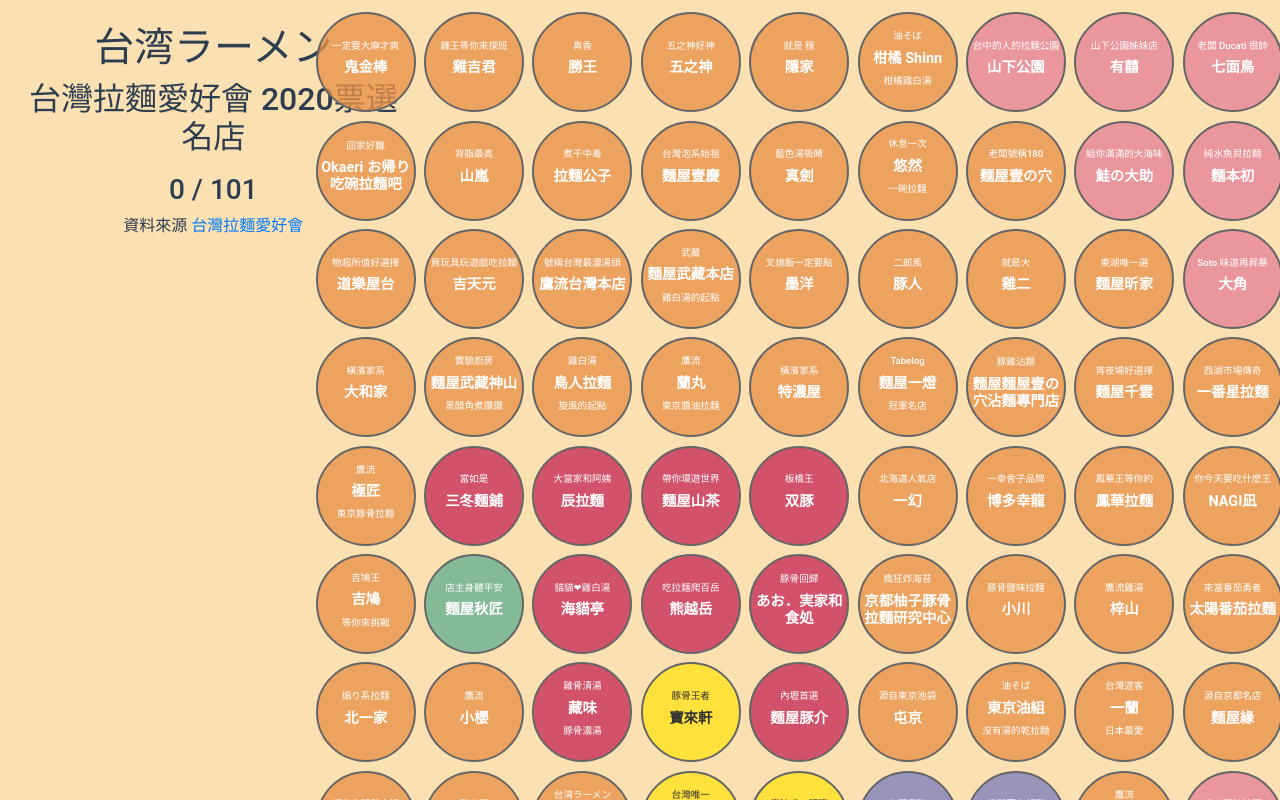
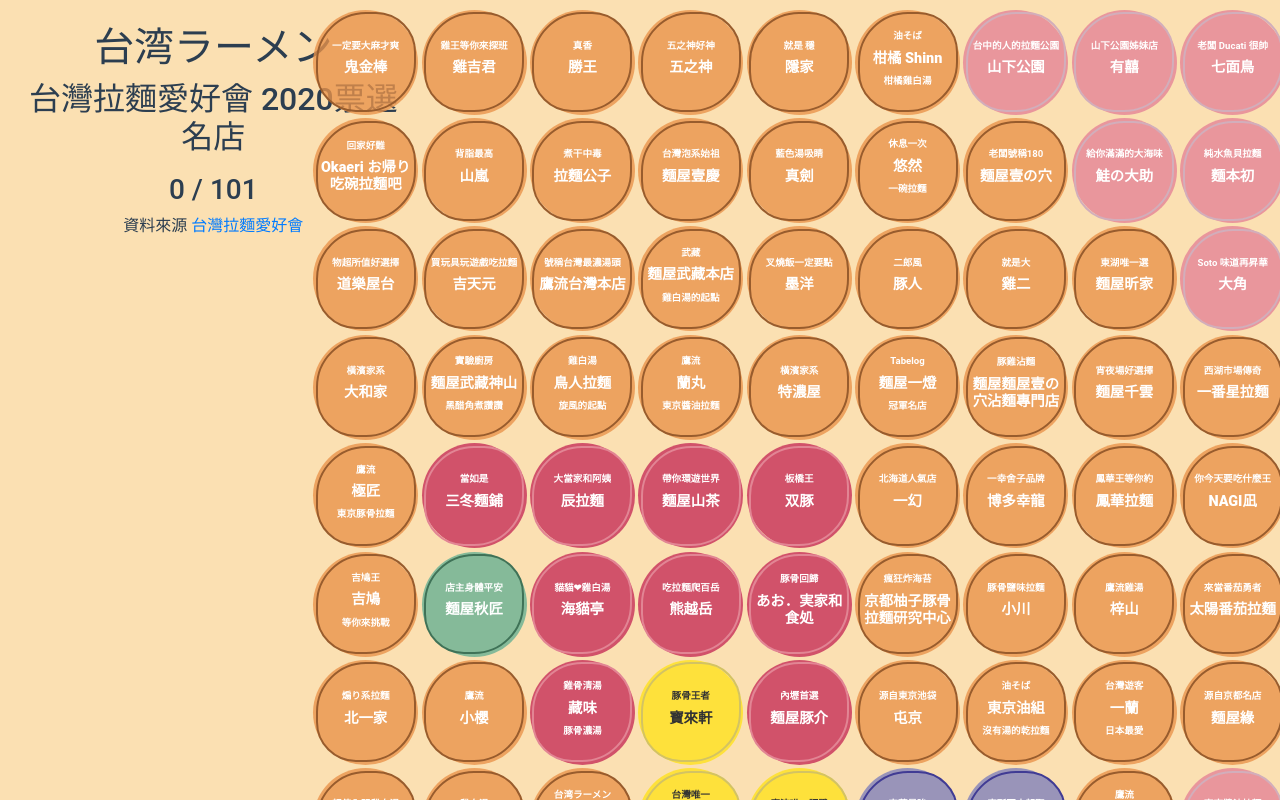
Before and after one commit to jd615645/ramen_point_card_2021, a Vue app: page / in a window 1280 px wide. Shown: the top 800 px of the page. Built offline with nearby package versions, Linux system fonts and the light colour scheme.

Commit message:
feat: add border transition

```diff
--- a/src/components/Point.vue
+++ b/src/components/Point.vue
@@ -1,7 +1,5 @@
 <template>
-  <div
-    class="point horizontal-vertical"
-    :class="`point-${ramen.color}`">
+  <div class="point horizontal-vertical" :color="ramen.color">
     <div class="selected horizontal-vertical" v-if="selected">
       <img src="../assets/images/ramens.png" alt="ramens">
     </div>
@@ -16,6 +14,8 @@
         {{ ramen.sub_title_bottom }}
       </h3>
     </div>
+    <div class="point-border"></div>
+    <div class="point-background"></div>
   </div>
 </template>
 
@@ -30,12 +30,7 @@
 </script>
 
 <!-- Add "scoped" attribute to limit CSS to this component only -->
-<style scoped>
-.point {
-  color: rgb(255, 255, 255);
-  margin: .2rem;
-}
-
+<style lang="scss" scoped>
 .horizontal-vertical {
   display: flex;
   align-items: center;
@@ -46,9 +41,14 @@
 .selected {
   width: 100px;
   height: 100px;
+
   padding: .3rem;
+
+  z-index: 100;
+
   position: absolute;
   border-radius: 50%;
+
   background-color: #2125296b;
 }
 .selected img {
@@ -56,48 +56,111 @@
   height: 100px;
 }
 
+.point-background {
+  height: 105px;
+  width: 105px;
+
+  z-index: 10;
+
+  position: absolute;
+  border-radius: 50%;
+}
+
 .info {
   height: 100px;
   width: 100px;
 
-  border: 2px solid;
+  z-index: 50;
+
   border-radius: 50%;
 }
 
-.point-pink .info {
-  border-color: #666;
+.point {
+  color: #ffffff;
+  margin: .2rem;
+}
+
+td {
+  .point-border {
+    transition: border-radius .3s ease-in-out;
+  }
+  &:hover .point-border {
+    border-radius: 40% 50%;
+  }
+}
+
+[color="pink"] {
+  .point-border {
+    border-color: #D2AEBB;
+  }
+  .point-background {
     background-color: #e58297c7;
   }
-.point-orange .info {
-  border-color: #666;
+}
+[color="orange"] {
+  .point-border {
+    border-color: #985C2D;
+  }
+  .point-background {
     background-color: #EA924Ac7;
   }
-.point-red .info {
-  border-color: #666;
+}
+[color="red"] {
+  .point-border {
+    border-color: #E28594;
+  }
+  .point-background {
     background-color: #C62B56c7;
   }
-.point-green .info {
-  border-color: #666;
+}
+[color="green"] {
+  .point-border {
+    border-color: #3F7257;
+  }
+  .point-background {
     background-color: #65B093c7;
   }
-.point-purple .info {
-  border-color: #666;
+}
+[color="purple"] {
+  .point-border {
+    border-color: #403B94;
+  }
+  .point-background {
     background-color: #7E7FBCc7;
   }
-.point-yellow .info {
-  border-color: #666;
+}
+[color="yellow"] {
+  .point-border {
+    border-color: #D3C363;
+  }
+  .point-background {
     background-color: #FFE21Ac7;
     color: #333;
+  }
+  .info {
+    color: #333;
+  }
+}
+
+.point-border {
+  height: 100px;
+  width: 100px;
+
+  z-index: 20;
+
+  border: 2px solid;
+  border-radius: 50% 40%;
+  position: absolute;
 }
 
 .title {
   font-size: .9rem;
   cursor: pointer;
-  font-weight: 700;
+  font-weight: 1000;
 }
 .sub-title {
   font-size: .6rem;
   cursor: pointer;
-  font-weight: 500;
+  font-weight: 700;
 }
 </style>
```
Lines whose indentation alone changed are shown as unchanged.
